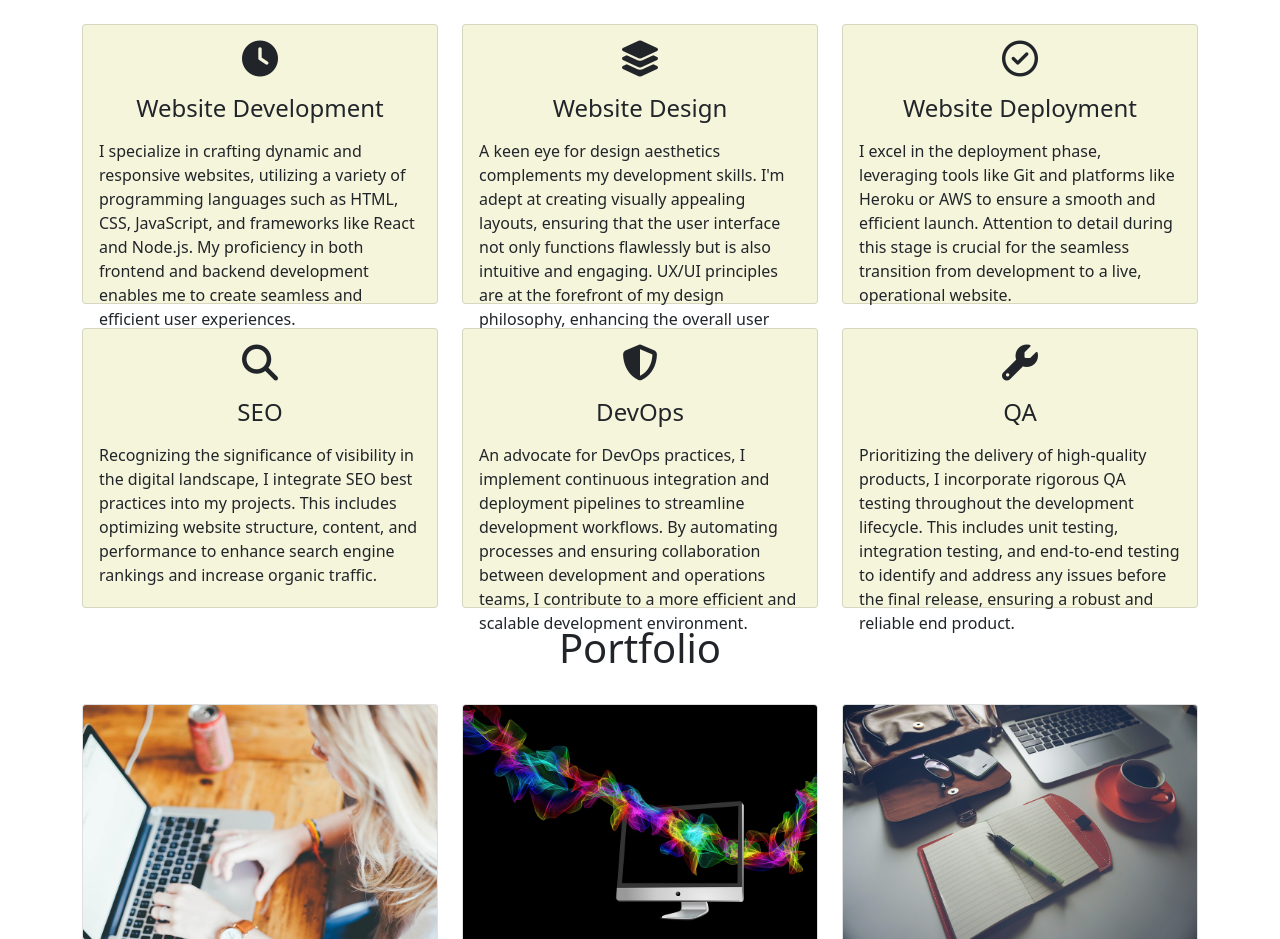
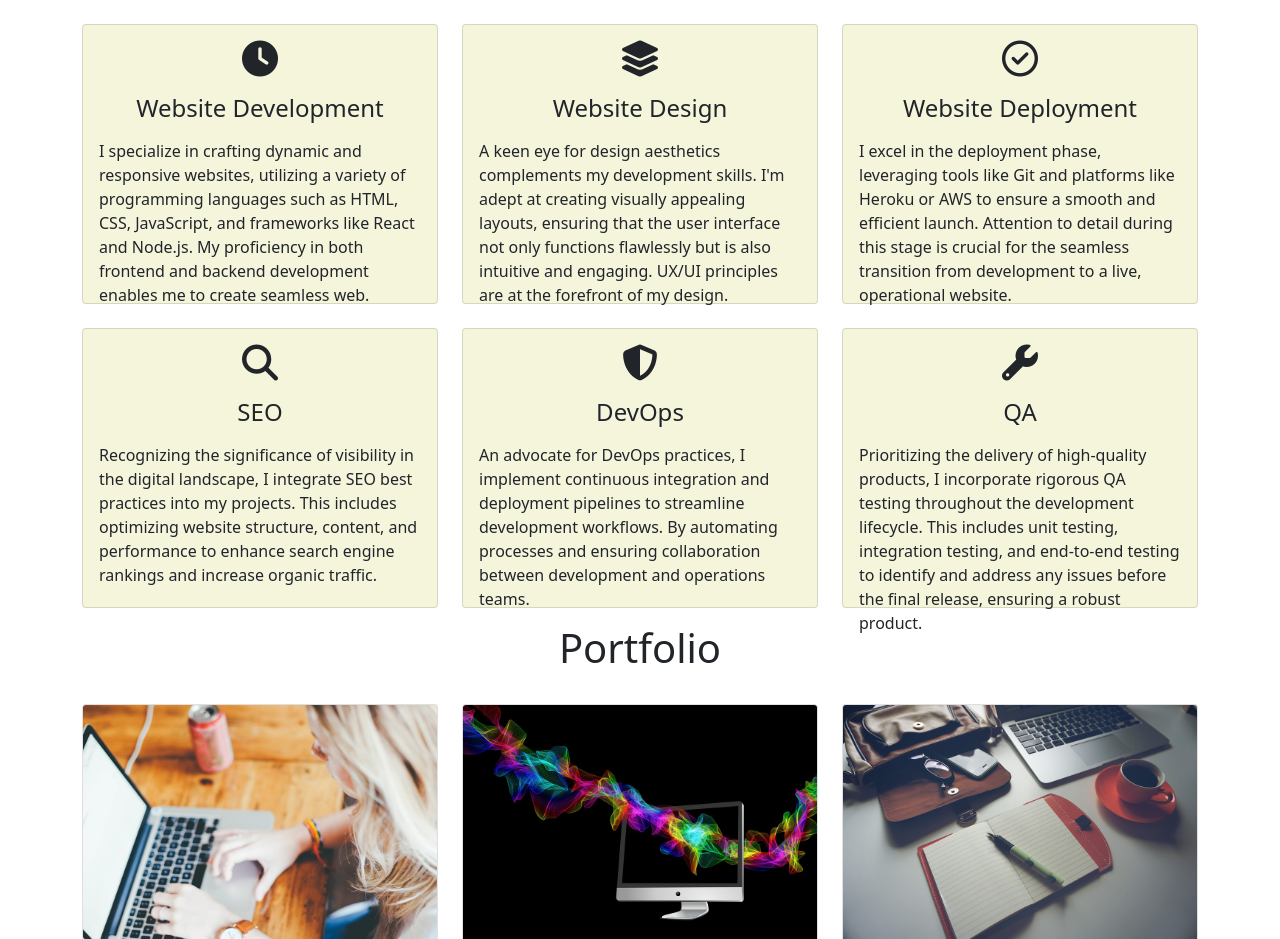
Before and after one commit to Shreyagnihotri/portfolio, a plain HTML site: page index.html in a window 1280 px wide. Shown: the part 1440-2379 px from the top of the page. Drawn offline with nearby package versions, Linux system fonts and the light colour scheme.

Commit message:
index.html

```diff
--- a/index.html
+++ b/index.html
@@ -106,7 +106,7 @@
                                 <div class="card-body">
                                     <i class="fas servicesIcon fa-clock"></i>
                                     <h4 class="card-title mt-3">Website Development</h4>
-                                    <p class="card-text mt-3">I specialize in crafting dynamic and responsive websites, utilizing a variety of programming languages such as HTML, CSS, JavaScript, and frameworks like React and Node.js. My proficiency in both frontend and backend development enables me to create seamless and efficient user experiences.
+                                    <p class="card-text mt-3">I specialize in crafting dynamic and responsive websites, utilizing a variety of programming languages such as HTML, CSS, JavaScript, and frameworks like React and Node.js. My proficiency in both frontend and backend development enables me to create seamless web.
                                     </p>
                                 </div>
                             </div>
@@ -116,7 +116,7 @@
                                 <div class="card-body">
                                     <i class='fas servicesIcon fa-layer-group'></i>
                                     <h4 class="card-title mt-3">Website Design</h4>
-                                    <p class="card-text mt-3">A keen eye for design aesthetics complements my development skills. I'm adept at creating visually appealing layouts, ensuring that the user interface not only functions flawlessly but is also intuitive and engaging. UX/UI principles are at the forefront of my design philosophy, enhancing the overall user journey.
+                                    <p class="card-text mt-3">A keen eye for design aesthetics complements my development skills. I'm adept at creating visually appealing layouts, ensuring that the user interface not only functions flawlessly but is also intuitive and engaging. UX/UI principles are at the forefront of my design.
                                   </p>
                               </div>
                           </div>
@@ -151,7 +151,7 @@
                               <div class="card-body">
                                   <i class='fas servicesIcon fa-shield-alt'></i>
                                   <h4 class="card-title mt-3">DevOps</h4>
-                                  <p class="card-text mt-3">An advocate for DevOps practices, I implement continuous integration and deployment pipelines to streamline development workflows. By automating processes and ensuring collaboration between development and operations teams, I contribute to a more efficient and scalable development environment.
+                                  <p class="card-text mt-3">An advocate for DevOps practices, I implement continuous integration and deployment pipelines to streamline development workflows. By automating processes and ensuring collaboration between development and operations teams.
                                 </p>
                             </div>
                         </div>
@@ -162,7 +162,7 @@
                             <div class="card-body">
                                 <i class='fas servicesIcon fa-wrench'></i>
                                 <h4 class="card-title mt-3">QA</h4>
-                                <p class="card-text mt-3">Prioritizing the delivery of high-quality products, I incorporate rigorous QA testing throughout the development lifecycle. This includes unit testing, integration testing, and end-to-end testing to identify and address any issues before the final release, ensuring a robust and reliable end product.
+                                <p class="card-text mt-3">Prioritizing the delivery of high-quality products, I incorporate rigorous QA testing throughout the development lifecycle. This includes unit testing, integration testing, and end-to-end testing to identify and address any issues before the final release, ensuring a robust product.
                                 </p>
                             </div>
                         </div>
```
